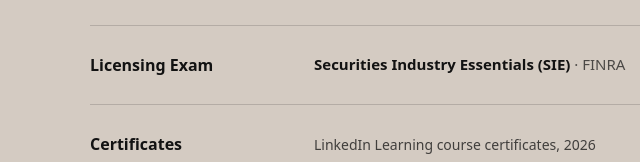
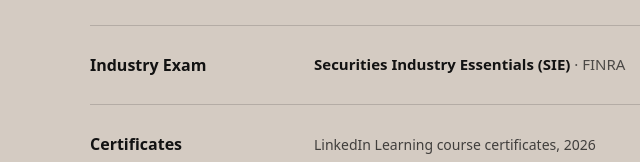
Before and after one commit to jakefecteau/Website, a plain HTML site: page resume/index.html in a window 1280 px wide. Shown: the part 1551-1713 px from the top of the page, 0-640 px from the left. Drawn offline with Linux system fonts and the light colour scheme.

Commit message:
Rename SIE section heading
Co-Authored-By: Claude Sonnet 5.5 <noreply@anthropic.com>
Claude-Session: https://claude.ai/code/session_01RthEjHiFT2oDLWEyKq94hF

```diff
--- a/resume/index.html
+++ b/resume/index.html
@@ -116,7 +116,7 @@
     </section>
 
     <section class="resume-section">
-      <h2>Licensing Exam</h2>
+      <h2>Industry Exam</h2>
       <div class="entry">
         <div class="entry-head">
           <h3>Securities Industry Essentials (SIE) <span>· FINRA</span></h3>
```
